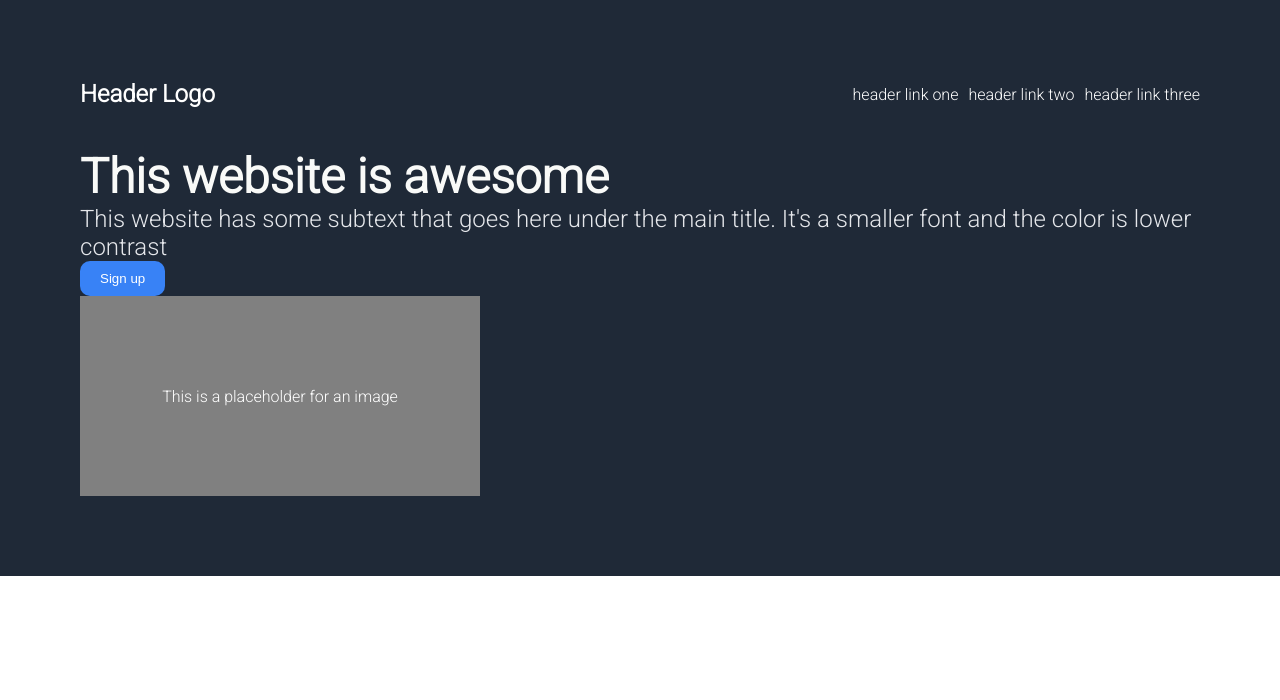
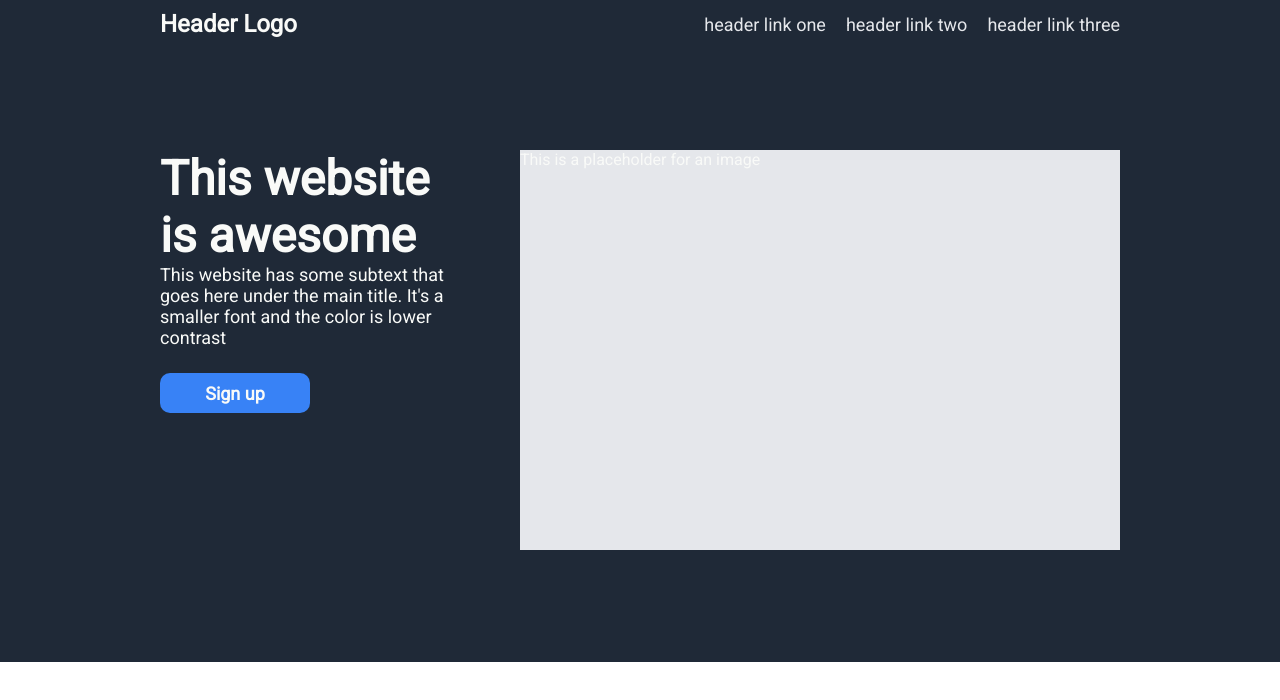
Before and after one commit to IdoKimhi/landing-page-project, a plain HTML site: page index.html in a window 1280 px wide. Drawn offline with Linux system fonts and the light colour scheme.

Commit message:
First section completed
Added a placeholder JPG

```diff
--- a/index.html
+++ b/index.html
@@ -18,12 +18,16 @@
         </ul>
     </div>
     <div class="first-section-content">
+        <div class="hero-text-container">
             <h1>This website is awesome</h1>
             <p>This website has some subtext that goes here under the main title.
                 It's a smaller font and the color is lower contrast
             </p>
             <button class="sign-up-button-1">Sign up</button>
+        </div>
+        <div class="hero-image-container">
             <div class="image-placeholder">This is a placeholder for an image</div>
+        </div>
     </div>
 </div>
 </body>
--- a/styles.css
+++ b/styles.css
@@ -1,31 +1,31 @@
-@import url('https://fonts.googleapis.com/css2?family=Roboto:wght@300&display=swap');
+@import url('https://fonts.googleapis.com/css2?family=Roboto:wght@100;400&display=swap');
 
 :root {
+    --lightblue: #3882F6;
     --darkblue: #1F2937;
-    --lightblue: #3882F6;
-    --lightgrey: #E5E7Eb;
-}
-* {
-    box-sizing:border-box;
-    padding:0;
-    margin:0;
+    --textwhite: #F9FAF8;
+    --textblack: #1F2937;
+    --darkgrey: #E5E7EB;
 }
 
-body {
+*{
+    padding: 0;
+    margin: 0;
+    box-sizing: border-box;
     font-family: 'Roboto', sans-serif;
 }
 
 .first-section {
     background-color: var(--darkblue);
-    color:white;
-    padding:5em;
 }
 
 .navbar-container {
-    display: flex;
+    display:flex;
     justify-content: space-between;
     align-items: center;
-    padding-bottom: 40px;
+    color:var(--textwhite);
+    padding:10px 10rem 7rem;
+    font-size:18px;
 }
 
 .navbar-logo {
@@ -33,42 +33,49 @@ body {
     font-weight: bold;
 }
 
+
 .navbar-links {
-    display: flex;
+    display:flex;
+    gap:20px;
+    align-items: center;
     justify-content: space-between;
     list-style: none;
-    gap: 10px
+    font-size: 18px;
+    color: var(--darkgrey);
 }
 
-.first-section-content > h1 {
-    font-size: 48px;
-    font-weight: 800;
-    color: #F9FAF8;
+.first-section-content {
+    padding: 0 10rem 7rem;
+    color: var(--textwhite);
+    display: flex;
+    gap: 60px;
+
 }
 
-.first-section-content > p {
-    font-size: 24px;
-    color: #E5E7EB;
+.hero-text-container > h1 {
+    font-size:48px;
+    font-weight: bolder;
+}
+
+.hero-text-container > P {
+    font-size: 18px;
+}
+
+.image-placeholder {
+    background-color: var(--darkgrey);
+    height: 400px;
+    width: 600px;
 }
 
 .sign-up-button-1 {
-    padding: 10px 20px;
     border-radius: 10px;
+    width: 150px;
+    height: 40px;
+    color: var(--textwhite);
+    background-color: var(--lightblue);
     border: none;
-    background-color: var(--lightblue);
-    color: white;
+    font-size: 18px;
+    font-weight: 600;
+    margin-top: 25px;
+
 }
-
-.image-placeholder {
-    display:flex;
-    background-color: grey;
-    color:white;
-    height: 200px;
-    width: 400px;
-    align-items: center;
-    justify-content: center;
-}
-
-/* TODO
-/* add two containers to the first sections (one for text and one for an image)
-/* fix general margins and padding */
```
Also changed, not shown: placeholder-image.jpg (added). Lines whose indentation alone changed are shown as unchanged.
